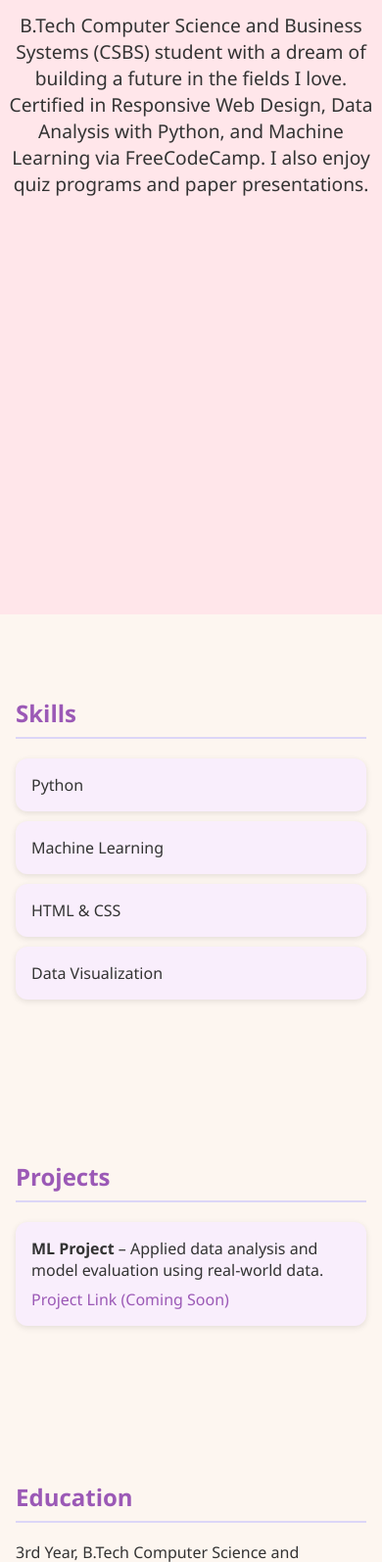
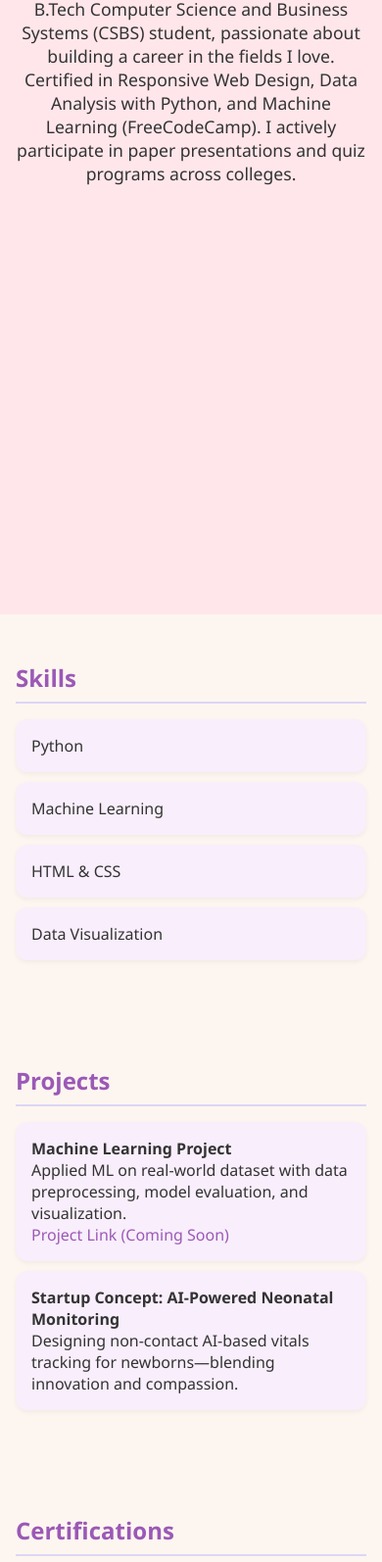
Before and after one commit to Hawaazin/Portfolio, a plain HTML site: page index.html in a window 390 px wide. Shown: the part 217-1811 px from the top of the page at 98% size. Drawn offline with Linux system fonts and the light colour scheme.

Commit message:
Update index.html

```diff
--- a/index.html
+++ b/index.html
@@ -6,24 +6,25 @@
   <title>Hawazin Azeenath Nisha A S - Portfolio</title>
   <style>
     :root {
-      --main-bg: #fdf6f0;
+      --bg: #fdf6f0;
       --accent: #ffe6ea;
       --highlight: #ffc0cb;
-      --text-color: #333;
-      --purple: #9b59b6;
-      --shadow: rgba(0,0,0,0.1);
+      --text: #333;
+      --main: #9b59b6;
+      --soft: rgba(0, 0, 0, 0.05);
     }
 
     * {
       box-sizing: border-box;
+      margin: 0;
+      padding: 0;
       scroll-behavior: smooth;
     }
 
     body {
-      margin: 0;
       font-family: 'Segoe UI', sans-serif;
-      background-color: var(--main-bg);
-      color: var(--text-color);
+      background-color: var(--bg);
+      color: var(--text);
     }
 
     #navbar {
@@ -31,11 +32,10 @@
       top: 0;
       width: 100%;
       background-color: var(--accent);
-      display: flex;
-      justify-content: center;
-      padding: 1rem;
-      z-index: 10;
-      box-shadow: 0 2px 8px var(--shadow);
+      padding: 1rem 0;
+      text-align: center;
+      box-shadow: 0 2px 8px var(--soft);
+      z-index: 100;
     }
 
     #navbar a {
@@ -46,11 +46,10 @@
     }
 
     header#welcome-section {
-      padding-top: 100px;
+      min-height: 100vh;
+      padding: 7rem 1rem 3rem;
+      background: var(--accent);
       text-align: center;
-      background-color: var(--accent);
-      padding-bottom: 4rem;
-      min-height: 100vh;
     }
 
     header h1 {
@@ -59,63 +58,60 @@
     }
 
     header p {
-      font-size: 1.2rem;
-      max-width: 600px;
+      max-width: 700px;
       margin: 1rem auto 0;
+      font-size: 1.1rem;
     }
 
     section {
-      padding: 4rem 1rem;
       max-width: 900px;
       margin: auto;
+      padding: 3rem 1rem;
     }
 
-    h2 {
-      color: var(--purple);
+    section h2 {
+      color: var(--main);
       border-bottom: 2px solid #dcd6f7;
       padding-bottom: 0.5rem;
+      margin-bottom: 1rem;
     }
 
-    ul {
-      list-style-type: none;
+    ul, .project-tile {
+      list-style: none;
       padding: 0;
     }
 
     li, .project-tile {
-      background-color: #f9eefc;
+      background: #f9eefc;
       margin: 10px 0;
       padding: 1rem;
       border-radius: 12px;
-      box-shadow: 0 2px 6px var(--shadow);
+      box-shadow: 0 2px 5px var(--soft);
     }
 
-    .project-tile a {
+    a {
+      color: var(--main);
       text-decoration: none;
-      color: var(--purple);
     }
 
-    #projects a {
-      display: block;
-      margin-top: 0.5rem;
+    a:hover {
+      text-decoration: underline;
     }
 
     footer {
+      background: var(--accent);
       text-align: center;
       padding: 1rem;
-      background-color: var(--accent);
       border-top: 2px solid var(--highlight);
     }
 
-    a#profile-link {
+    #profile-link {
       color: #6c63ff;
-      text-decoration: none;
     }
 
-    /* Media Query */
     @media (max-width: 600px) {
       #navbar {
         flex-direction: column;
-        align-items: center;
       }
       header h1 {
         font-size: 2rem;
@@ -125,16 +121,18 @@
 </head>
 <body>
 
+  <!-- ✅ FCC Requirement 7 & 8: Navbar with internal links -->
   <nav id="navbar">
     <a href="#welcome-section">Welcome</a>
     <a href="#projects">Projects</a>
     <a href="#contact">Contact</a>
   </nav>
 
+  <!-- ✅ FCC Requirement 1–3: Welcome section with h1 -->
   <header id="welcome-section">
     <h1>Hawazin Azeenath Nisha A S</h1>
     <p>
-      B.Tech Computer Science and Business Systems (CSBS) student with a dream of building a future in the fields I love. Certified in Responsive Web Design, Data Analysis with Python, and Machine Learning via FreeCodeCamp. I also enjoy quiz programs and paper presentations.
+      B.Tech Computer Science and Business Systems (CSBS) student, passionate about building a career in the fields I love. Certified in Responsive Web Design, Data Analysis with Python, and Machine Learning (FreeCodeCamp). I actively participate in paper presentations and quiz programs across colleges.
     </p>
   </header>
 
@@ -148,12 +146,37 @@
     </ul>
   </section>
 
+  <!-- ✅ FCC Requirement 4–6: Projects section with class="project-tile" and at least one link -->
   <section id="projects">
     <h2>Projects</h2>
     <div class="project-tile">
-      <strong>ML Project</strong> – Applied data analysis and model evaluation using real-world data.
-      <a href="#" target="_blank">Project Link (Coming Soon)</a>
+      <strong>Machine Learning Project</strong><br>
+      Applied ML on real-world dataset with data preprocessing, model evaluation, and visualization.
+      <br><a href="#" target="_blank">Project Link (Coming Soon)</a>
     </div>
+    <div class="project-tile">
+      <strong>Startup Concept: AI-Powered Neonatal Monitoring</strong><br>
+      Designing non-contact AI-based vitals tracking for newborns—blending innovation and compassion.
+    </div>
+  </section>
+
+  <section>
+    <h2>Certifications</h2>
+    <ul>
+      <li>Responsive Web Design – FreeCodeCamp</li>
+      <li>Data Analysis with Python – FreeCodeCamp</li>
+      <li>Machine Learning with Python – FreeCodeCamp</li>
+      <li>Data Visualization – CAP Certification</li>
+    </ul>
+  </section>
+
+  <section>
+    <h2>Experience</h2>
+    <ul>
+      <li><strong>ML Intern – Nezuware</strong> (Aug 2024)<br>
+        One-month internship focused on ML implementation and exploratory data analysis.
+      </li>
+    </ul>
   </section>
 
   <section>
@@ -161,21 +184,18 @@
     <p>3rd Year, B.Tech Computer Science and Business Systems (CSBS)</p>
   </section>
 
-  <section>
-    <h2>Experience</h2>
-    <ul>
-      <li><strong>ML Intern at Nezuware</strong> – Aug 2024
-      Implemented ML solutions and did EDA during a 1-month internship.</li>
-    </ul>
-  </section>
-
+  <!-- ✅ FCC Requirement 9, 10: profile-link with _blank -->
+  <!-- ✅ LinkedIn & GitHub links -->
   <section id="contact">
     <h2>Contact</h2>
     <p>Email: <a id="profile-link" href="mailto:hawazinsafeek@gmail.com" target="_blank">hawazinsafeek@gmail.com</a></p>
+    <p>LinkedIn: <a href="https://linkedin.com/in/your-linkedin-id" target="_blank">linkedin.com/in/your-linkedin-id</a></p>
+    <p>GitHub: <a href="https://github.com/your-github-id" target="_blank">github.com/your-github-id</a></p>
   </section>
 
   <footer>
     &copy; 2025 Hawazin Azeenath Nisha A S — All rights reserved.
   </footer>
+
 </body>
 </html>
```
